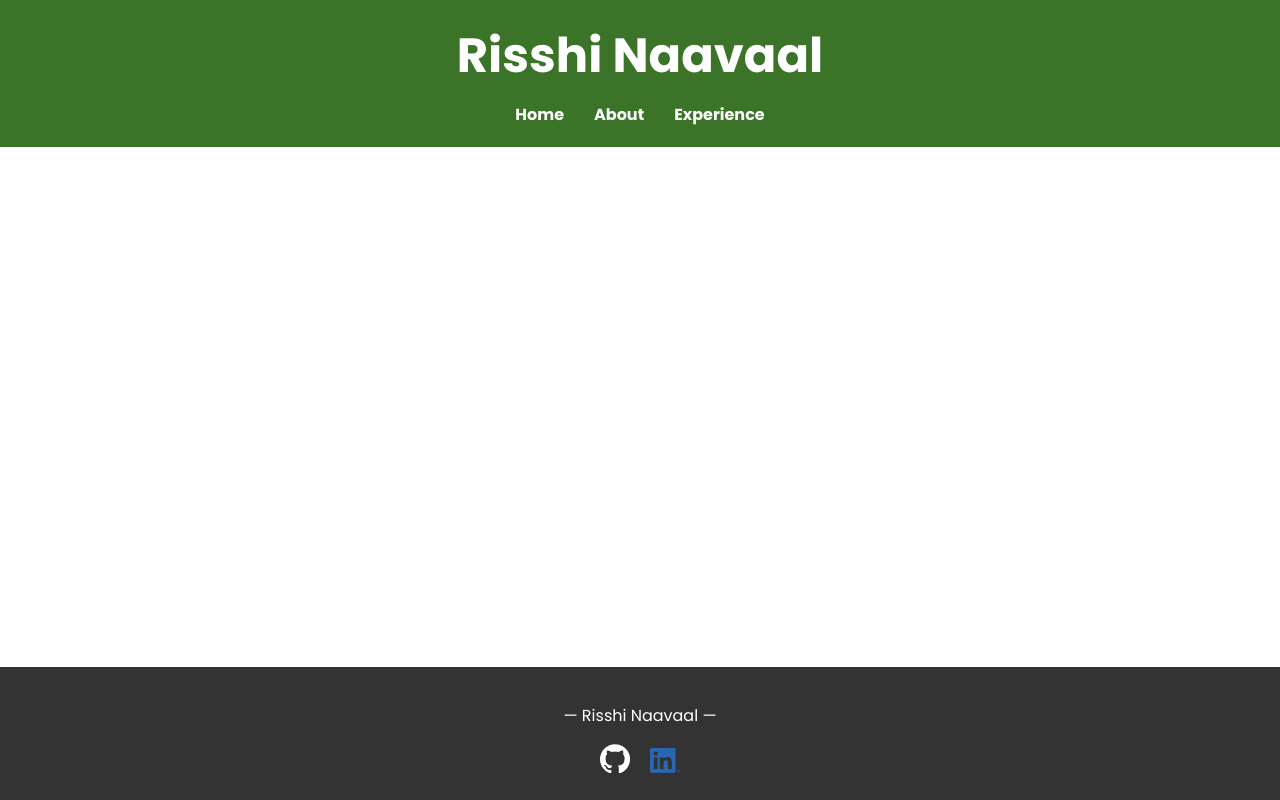
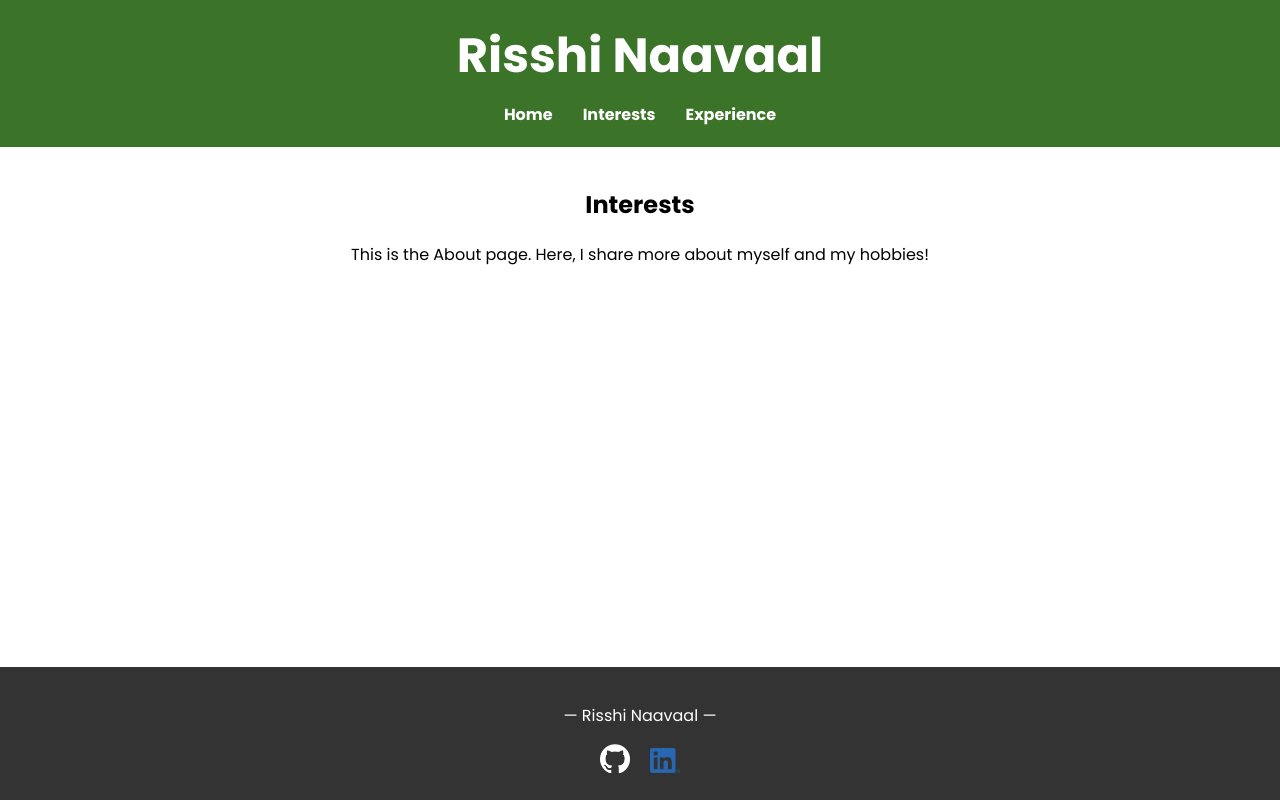
Before and after one commit to RisshiN24/my-react-website, a React (Create React App) app: page /interests in a window 1280 px wide. Built offline with nearby package versions, Linux system fonts and the light colour scheme.

Commit message:
Changed about page to interests page

```diff
--- a/src/App.js
+++ b/src/App.js
@@ -3,7 +3,7 @@ import { BrowserRouter as Router, Routes, Route } from 'react-router-dom';
 import Header from './components/Header';
 import Footer from './components/Footer';
 import Home from './components/Home';
-import About from './components/About';
+import Interests from './components/Interests';
 import Experience from './components/Experience';
 import './App.css';
 
@@ -15,7 +15,7 @@ function App() {
         <main>
           <Routes>
             <Route path="/" element={<Home />} /> {/* Home page */}
-            <Route path="/about" element={<About />} /> {/* About page */}
+            <Route path="/interests" element={<Interests />} /> {/* Interests page */}
             <Route path="/experience" element={<Experience />} /> {/* Experience page */}
           </Routes>
         </main>
--- a/src/components/Header.js
+++ b/src/components/Header.js
@@ -8,7 +8,7 @@ const Header = () => {
             <h1>Risshi Naavaal</h1>
             <nav>
                 <Link to="/">Home</Link>
-                <Link to="/about">About</Link>
+                <Link to="/interests">Interests</Link>
                 <Link to="/experience">Experience</Link>
             </nav>
         </header>
--- a/src/components/About.js
+++ b/src/components/Interests.js
@@ -1,12 +1,12 @@
 import React from 'react';
 
-const About = () => {
+const Interests = () => {
   return (
     <div>
-      <h2>About Me</h2>
+      <h2>Interests</h2>
       <p>This is the About page. Here, I share more about myself and my hobbies!</p>
     </div>
   );
 };
 
-export default About;
+export default Interests;
```
